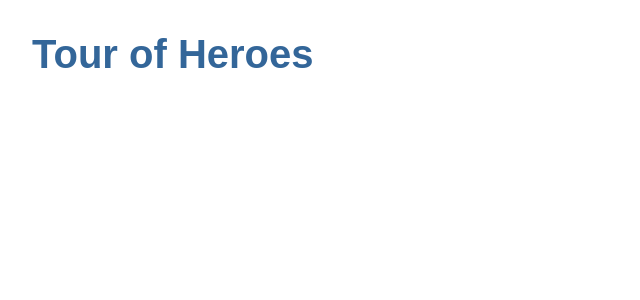
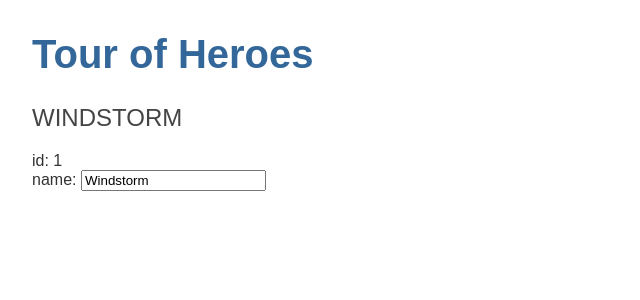
Before and after one commit to kargeb/tour-of-heroes, an Angular app: page / in a window 1280 px wide. Shown: the top 300 px of the page, without its empty margins (0-640 px from the left). Built offline with nearby package versions, Linux system fonts and the light colour scheme.

Commit message:
finish section: 1. The Hero Editor

```diff
--- a/src/app/app.component.html
+++ b/src/app/app.component.html
@@ -1 +1,2 @@
 <h1>{{ title }}</h1>
+<app-heroes></app-heroes>
--- /dev/null
+++ b/src/app/hero.ts
@@ -0,0 +1,4 @@
+export interface Hero {
+  id: number;
+  name: String;
+}
--- /dev/null
+++ b/src/app/heroes/heroes.component.html
@@ -0,0 +1,8 @@
+<h2>{{ hero.name | uppercase }}</h2>
+<div>
+  <span>id: {{ hero.id }}</span>
+</div>
+
+<div>
+  <label>name: <input [(ngModel)]="hero.name" placeholder="name" /></label>
+</div>
--- /dev/null
+++ b/src/app/heroes/heroes.component.ts
@@ -0,0 +1,17 @@
+import { Component, OnInit } from '@angular/core';
+import { Hero } from '../hero';
+@Component({
+  selector: 'app-heroes',
+  templateUrl: './heroes.component.html',
+  styleUrls: ['./heroes.component.scss'],
+})
+export class HeroesComponent implements OnInit {
+  hero: Hero = {
+    id: 1,
+    name: 'Windstorm',
+  };
+
+  constructor() {}
+
+  ngOnInit(): void {}
+}
```
Also changed, not shown: src/app/app.module.ts (+7 -8 lines), src/app/heroes/heroes.component.scss (added), 1 other file (tests, documents, lock files or other folders).
